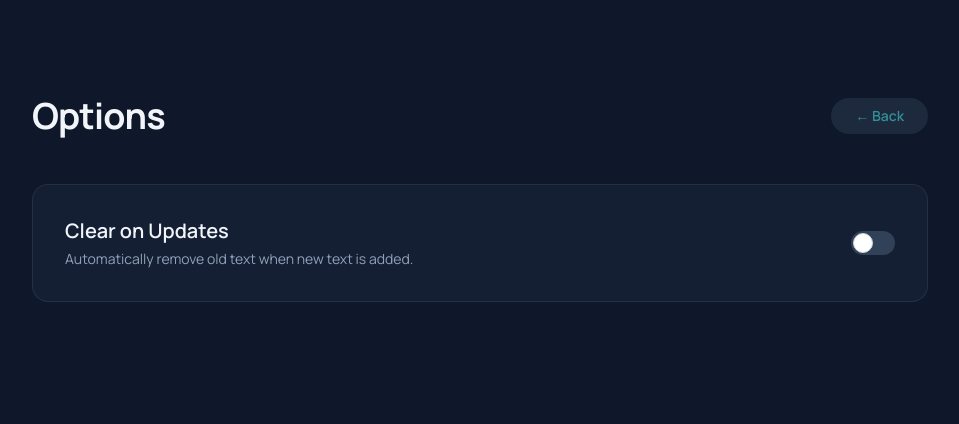
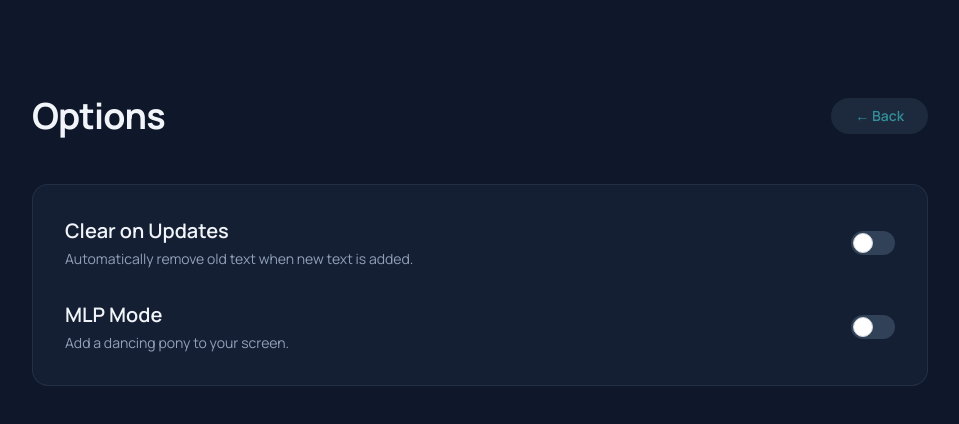
Before and after one commit to roberto-ng/alma-texthooker, a React (Vite) app: page /options in a window 1280 px wide. Shown: the top 424 px of the page, without its empty margins (160-1119 px from the left). Built offline with nearby package versions, Linux system fonts and the light colour scheme.

Commit message:
feat: Implement MLP Mode, adding a dancing pony GIF and a toggle in settings.

```diff
--- a/src/routes/index.tsx
+++ b/src/routes/index.tsx
@@ -1,7 +1,7 @@
 import { createFileRoute } from '@tanstack/react-router'
 import { useRef, useEffect, useState } from 'react'
 import { useAtomValue } from 'jotai'
-import { clearOnUpdatesAtom, clearOnUpdatesTimeframeAtom } from '../state/settings'
+import { clearOnUpdatesAtom, clearOnUpdatesTimeframeAtom, mlpModeAtom } from '../state/settings'
 import { Link } from '@tanstack/react-router'
 import { Settings } from 'lucide-react'
 
@@ -14,6 +14,7 @@
 
   const clearOnUpdates = useAtomValue(clearOnUpdatesAtom)
   const timeframe = useAtomValue(clearOnUpdatesTimeframeAtom)
+  const mlpMode = useAtomValue(mlpModeAtom)
 
   useEffect(() => {
     // Scroll to the bottom whenever text is updated
@@ -119,6 +120,14 @@
           ))}
         </div>
       </div>
+
+      {mlpMode && (
+        <img
+          src="/images/extra/dancing.gif"
+          alt="Dancing Pony"
+          className="fixed bottom-4 right-4 pointer-events-none z-50 mix-blend-screen w-32 md:w-48 opacity-80"
+        />
+      )}
     </main>
   )
 }
--- a/src/routes/options.tsx
+++ b/src/routes/options.tsx
@@ -1,6 +1,6 @@
 import { createFileRoute, Link } from '@tanstack/react-router'
 import { useAtom } from 'jotai'
-import { clearOnUpdatesAtom, clearOnUpdatesTimeframeAtom } from '../state/settings'
+import { clearOnUpdatesAtom, clearOnUpdatesTimeframeAtom, mlpModeAtom } from '../state/settings'
 
 export const Route = createFileRoute('/options')({
     component: Options,
@@ -9,6 +9,7 @@
 function Options() {
     const [clearOnUpdates, setClearOnUpdates] = useAtom(clearOnUpdatesAtom)
     const [timeframe, setTimeframe] = useAtom(clearOnUpdatesTimeframeAtom)
+    const [mlpMode, setMlpMode] = useAtom(mlpModeAtom)
 
     return (
         <main className="min-h-screen bg-[#0f172a] text-slate-100 flex flex-col items-center px-6 py-12 sm:px-12 sm:py-24 transition-colors duration-500 font-sans">
@@ -65,6 +66,22 @@
                         </div>
                     )}
 
+                    <div className="flex items-center justify-between">
+                        <div>
+                            <h2 className="text-xl font-semibold mb-1">MLP Mode</h2>
+                            <p className="text-slate-400 text-sm">Add a dancing pony to your screen.</p>
+                        </div>
+                        <label className="relative inline-flex items-center cursor-pointer">
+                            <input
+                                type="checkbox"
+                                className="sr-only peer"
+                                checked={mlpMode}
+                                onChange={(e) => setMlpMode(e.target.checked)}
+                            />
+                            <div className="w-11 h-6 bg-slate-700 peer-focus:outline-none rounded-full peer peer-checked:after:translate-x-full peer-checked:after:border-white after:content-[''] after:absolute after:top-[2px] after:left-[2px] after:bg-white after:border-gray-300 after:border after:rounded-full after:h-5 after:w-5 after:transition-all peer-checked:bg-purple-500"></div>
+                        </label>
+                    </div>
+
                 </div>
             </div>
         </main>
--- a/src/state/settings.ts
+++ b/src/state/settings.ts
@@ -2,3 +2,4 @@
 
 export const clearOnUpdatesAtom = atomWithStorage<boolean>('clearOnUpdates', false)
 export const clearOnUpdatesTimeframeAtom = atomWithStorage<number>('clearOnUpdatesTimeframe', 0.5)
+export const mlpModeAtom = atomWithStorage<boolean>('mlpMode', false)
```
Also changed, not shown: .content-collections/generated/index.js, 1 other file (tests, documents, lock files or other folders).
